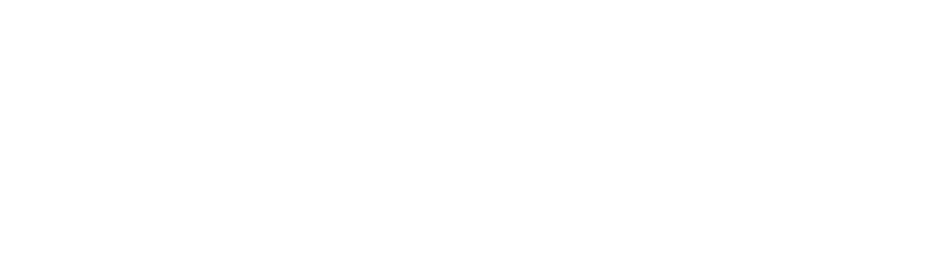
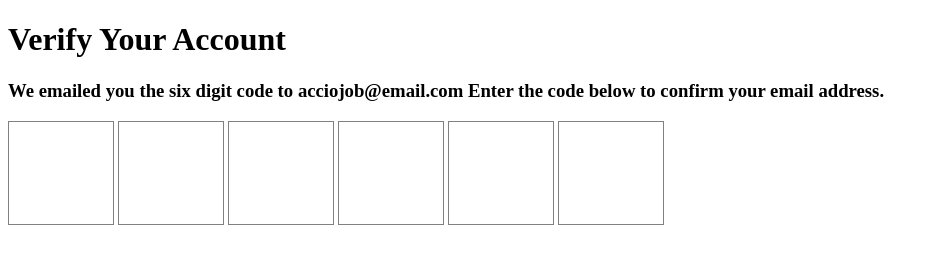
Before and after one commit to acciojob/OTP-Alkeshkumar94, a website: page main.html in a window 1280 px wide. Shown: the whole page, without its empty margins (0-939 px from the left). Drawn offline with Linux system fonts and the light colour scheme.

Commit message:
created a submission

```diff
--- a/main.html
+++ b/main.html
@@ -8,6 +8,16 @@
 
 <body>
 	<!-- the entire body must be written by student -->
+	<h1 id="verification_heading">Verify Your Account</h1>
+	<h3 id="verification_subtext">We emailed you the six digit code to acciojob@email.com Enter the code below to confirm your email address.</h3>
+	<div class="code-container">
+		<input maxlength="1" oninput="focusnext(this)" class="code">
+		<input maxlength="1" oninput="focusnext(this)" class="code">
+		<input maxlength="1" oninput="focusnext(this)" class="code">
+		<input maxlength="1" oninput="focusnext(this)" class="code">
+		<input maxlength="1" oninput="focusnext(this)" class="code">
+		<input maxlength="1" oninput="focusnext(this)" class="code">
+	</div>
     <script type="text/javascript" src="./script.js">
 </script>
 
--- a/script.js
+++ b/script.js
@@ -1 +1,23 @@
 //your JS code here. If required.
+function focusnext(currentinput){
+	const previnput=currentinput.previousElementSibling;
+	const nextinput=currentinput.nextElementSibling;
+	const maxlength=parseInt(currentinput.getAttribute('maxlength'));
+	if(currentinput.value.length===maxlength){
+		if(nextinput){
+			nextinput.focus();
+		}
+	}
+	else if(currentinput.value.length===maxlength)
+	{
+		if(previnput){
+			previnput.focus();
+		}
+	}
+	else if(currentinput.value.length===0)
+	{
+		if(previnput){
+			previnput.focus();
+		}
+	}
+}
--- a/styles.css
+++ b/styles.css
@@ -1 +1,9 @@
 /*  your css code here. If applicable */
+
+.code{
+	height:100px;
+	width:100px;
+	border:1px solid gray;
+	font-size:80px;
+	text-align:center;
+}
```
